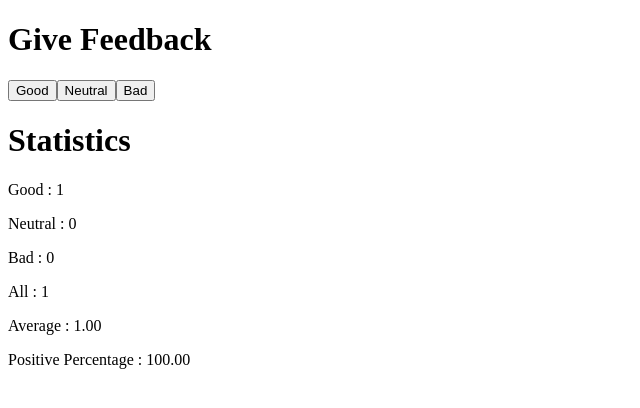
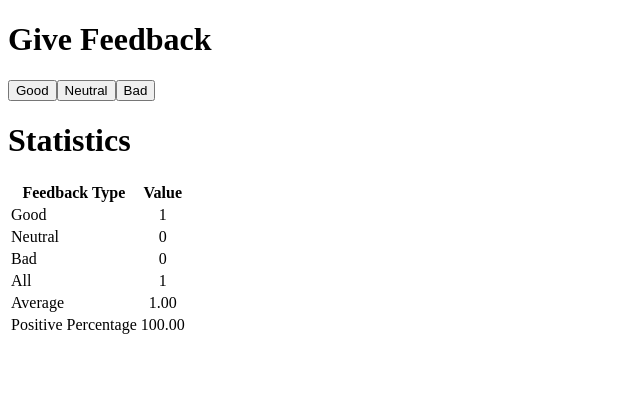
Before and after one commit to miguelc83/FullStackOpen, a React (Vite) app in the folder part1/unicafe/: page / in a window 1280 px wide. Both pictures are taken after a click on the button "Good". Shown: the top 408 px of the page, without its empty margins (0-640 px from the left). Built offline with nearby package versions, Linux system fonts and the light colour scheme.

Commit message:
1.11*: unicafe, paso 6 statistics to table

```diff
--- a/part1/unicafe/src/App.jsx
+++ b/part1/unicafe/src/App.jsx
@@ -17,12 +17,22 @@ const Statistics = ({ positives, neutrals, negatives, allClicks }) => {
   return (
     <div>
       <h1>Statistics</h1>
-      <StatisticsLine text="Good" value={positives} />
-      <StatisticsLine text="Neutral" value={neutrals} />
-      <StatisticsLine text="Bad" value={negatives} />
-      <StatisticsLine text="All" value={allClicks} />
-      <StatisticsLine text="Average" value={average.toFixed(2)} />
-      <StatisticsLine text="Positive Percentage" value={positivesPct.toFixed(2)} />
+      <table>
+        <thead>
+          <tr>
+            <th>Feedback Type</th>
+            <th>Value</th>
+          </tr>
+        </thead>
+        <tbody>
+          <StatisticsRow text="Good" value={positives} />
+          <StatisticsRow text="Neutral" value={neutrals} />
+          <StatisticsRow text="Bad" value={negatives} />
+          <StatisticsRow text="All" value={allClicks} />
+          <StatisticsRow text="Average" value={average.toFixed(2)} />
+          <StatisticsRow text="Positive Percentage" value={positivesPct.toFixed(2)} />
+        </tbody>
+      </table>
     </div>
   )
 }
@@ -31,10 +41,12 @@ const CustomButton = ({ handleClick, texto }) => {
   return <button onClick={handleClick}>{texto}</button>
 }
 
-const StatisticsLine = ({ text, value }) => {
+const StatisticsRow = ({ text, value }) => {
   return (
-      <p>{text} : {value}</p>
-
+      <tr>
+        <td style={{ marginRight: '10px' }}>{text}</td>
+        <td style={{ marginRight: '10px', textAlign: 'center' }}>{value}</td>
+      </tr>
   )
 }
 
```
